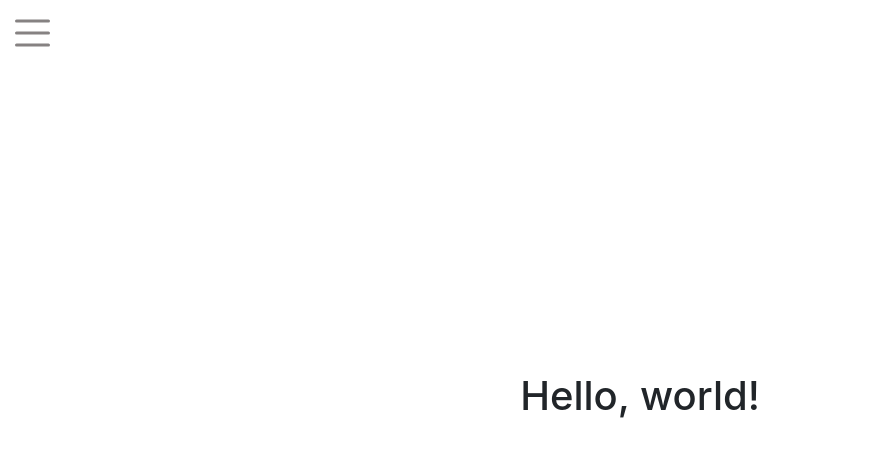
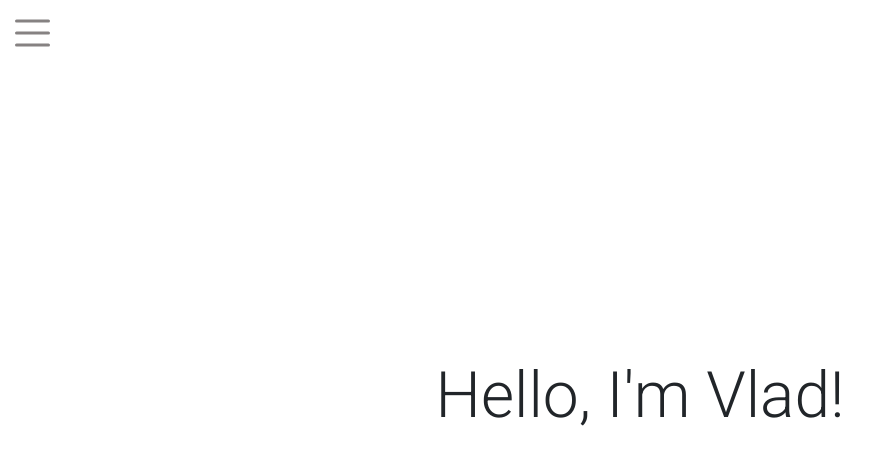
Before and after one commit to vladpopovv/react-things, a React app: page / in a window 1280 px wide. Shown: the top 464 px of the page, without its empty margins (0-888 px from the left). Built offline with nearby package versions, Linux system fonts and the light colour scheme.

Commit message:
CHANGE: Rewring sidebar component to class component. ADD:  closing sidebar by ESC key

```diff
--- a/src/app.jsx
+++ b/src/app.jsx
@@ -2,6 +2,7 @@ import React from 'react';
 import ReactDom from 'react-dom';
 import { Provider } from 'react-redux';
 import { ConnectedRouter } from 'connected-react-router';
+import { Link } from 'react-router-dom';
 import createStore from './store/createStore';
 import history from './history';
 import Sidebar from './components/sidebar';
@@ -12,8 +13,14 @@ ReactDom.render(
   <Provider store={store}>
     <ConnectedRouter history={history}>
       <div className="root-container">
-        <Sidebar />
-        <h1>Hello, world!</h1>
+        <Sidebar>
+          <nav>
+            <Link href="/" to="/">
+              Main page
+            </Link>
+          </nav>
+        </Sidebar>
+        <h1 className="main-title">Hello, I'm Vlad!</h1>
       </div>
     </ConnectedRouter>
   </Provider>,
--- a/src/components/sidebar/index.js
+++ b/src/components/sidebar/index.js
@@ -4,17 +4,38 @@ import { connect } from 'react-redux';
 import classNames from 'classnames';
 import AppAction from 'actions/app';
 
-function Sidebar(props) {
-  const { isOpen, toogleSidebar } = props;
+class Sidebar extends React.Component {
+  componentDidMount() {
+    document.addEventListener('keydown', this.escHandler, false);
+  }
 
-  const closeSidebar = () => toogleSidebar(false);
+  componentWillUnmount() {
+    document.removeEventListener('keydown', this.escHandler, false);
+  }
+
+  closeSidebar = () => {
+    const { toogleSidebar } = this.props;
+
+    toogleSidebar(false);
+  }
+
+  escHandler = (e) => {
+    const { isOpen } = this.props;
+
+    if (e.keyCode === 27 && isOpen) {
+      this.closeSidebar();
+    }
+  }
+
+  render() {
+    const { isOpen, toogleSidebar, children } = this.props;
 
     return (
       <div className={classNames('sidebar', { 'sidebar--open': isOpen })}>
         <div
           className="sidebar-overlay"
-        onClick={closeSidebar}
-        onKeyDown={closeSidebar}
+          onClick={this.closeSidebar}
+          onKeyDown={this.closeSidebar}
           role="button"
           tabIndex="0"
         />
@@ -26,15 +47,17 @@ function Sidebar(props) {
           >
             <div className={classNames('burger-icon', { 'burger-cross': isOpen })} />
           </button>
-        Sidebar
+          {children}
         </div>
       </div>
     );
+  }
 }
 
 Sidebar.propType = {
   isOpen: PropTypes.bool,
   toogleSidebar: PropTypes.func,
+  children: PropTypes.element,
 };
 
 export default connect(state => ({
--- a/src/scss/main.scss
+++ b/src/scss/main.scss
@@ -1,4 +1,5 @@
 @import '~bootstrap/dist/css/bootstrap.min.css';
+@import url('https://fonts.googleapis.com/css?family=Roboto:300&display=swap');
 
 @import './vars.scss';
 @import './sidebar.scss';
@@ -11,4 +12,11 @@
   justify-content: center;
 
   min-height: 100vh;
+
+  font-family: 'Roboto', sans-serif;
 }
+
+.main-title {
+  font-weight: 200;
+  font-size: 64px;
+}
--- a/src/scss/sidebar.scss
+++ b/src/scss/sidebar.scss
@@ -27,6 +27,8 @@ $size-toggle: 35px;
     right: 0;
 
     z-index: 90;
+
+    display: none;
   }
 
   .sidebar-toggle {
@@ -120,5 +122,16 @@ $size-toggle: 35px;
     .sidebar-toggle {
       transform: translateX(100%) rotate(180deg);
     }
+
+    .sidebar-overlay {
+      display: block;
+    }
   }
 }
+
+.bgr {
+  background: inherit;
+ width: 250px;
+ height: 350px;
+ position: absolute;
+}
```
Lines whose indentation alone changed are shown as unchanged.
